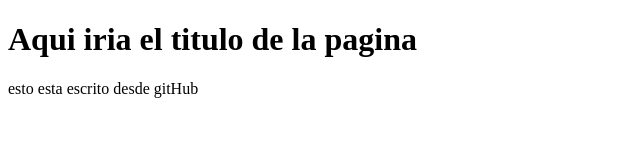
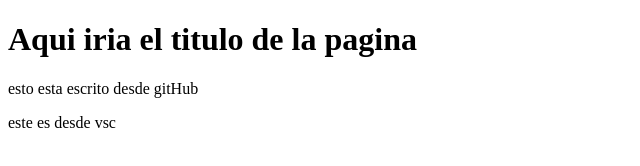
Before and after one commit to JessicaGarcia84/ProyectoWebEmpresaC, a plain HTML site: page index.html in a window 1280 px wide. Shown: the whole page, without its empty margins (0-640 px from the left). Drawn offline with Linux system fonts and the light colour scheme.

Commit message:
parrafo dsd vsc

```diff
--- a/index.html
+++ b/index.html
@@ -8,5 +8,6 @@
 <body>
     <h1>Aqui iria el titulo de la pagina</h1>
     <p>esto esta escrito desde gitHub</p>
+    <p>este es desde vsc</p>
 </body>
 </html>
```
